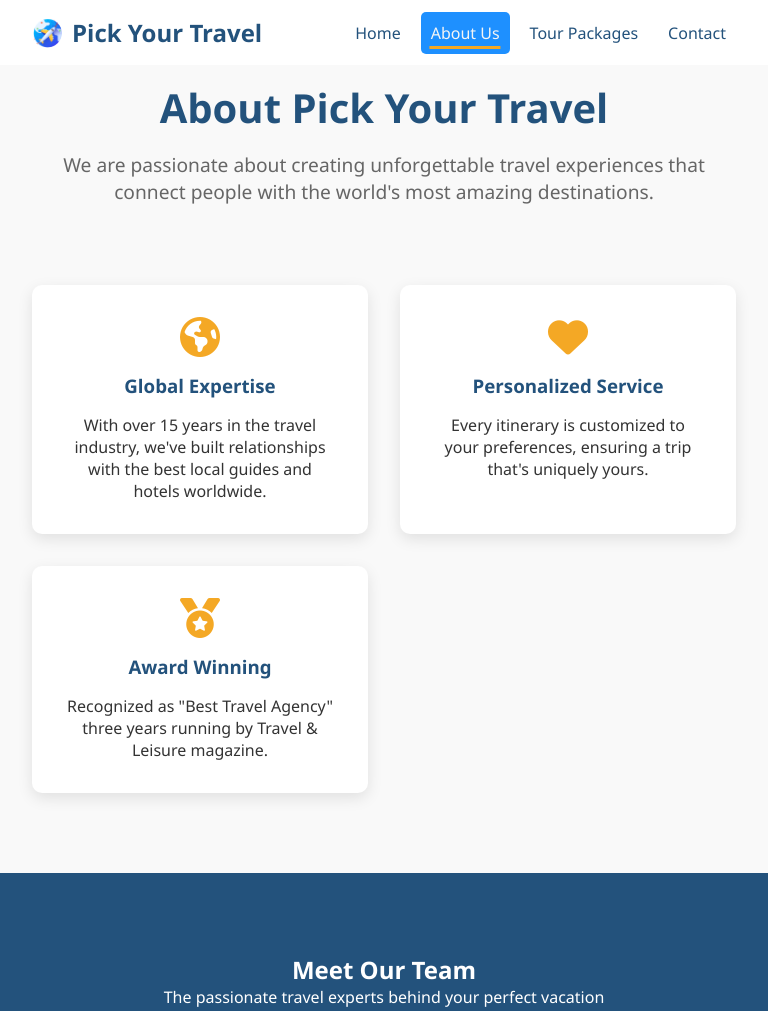
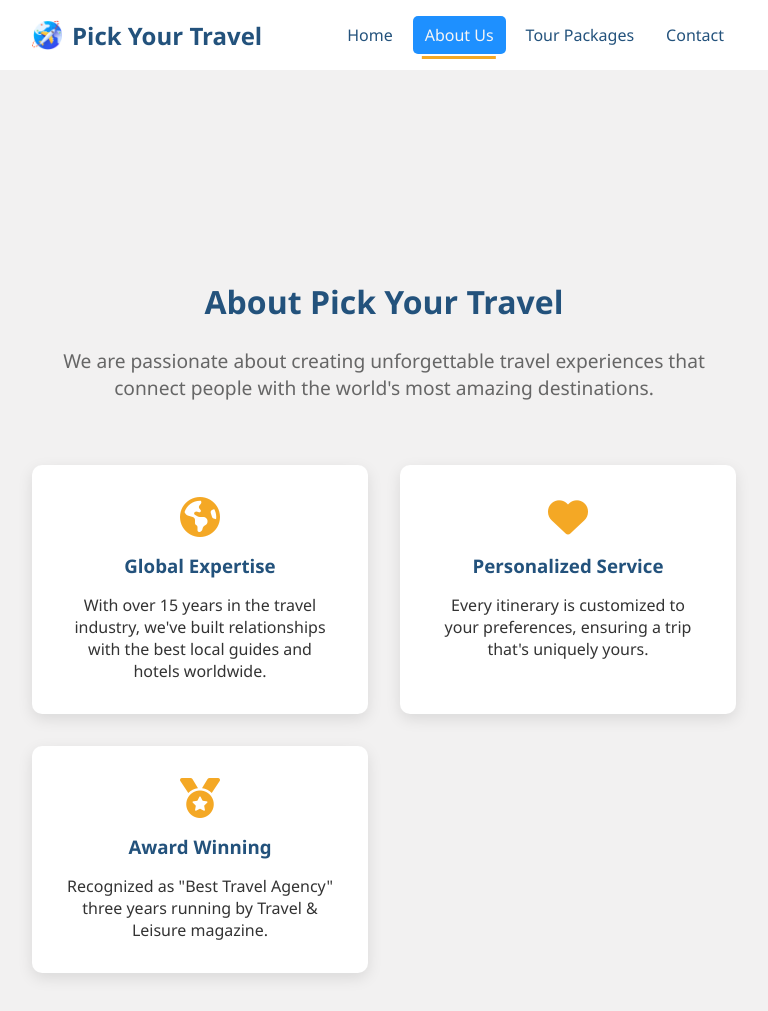
Before and after one commit to greeshmaprasad72/GrouProject_Responsive_TravelAgency, a plain HTML site: page about.html in a window 768 px wide. Shown: the top 1011 px of the page. Drawn offline with Linux system fonts and the light colour scheme.

Commit message:
change navbar style and about.html page in media query

```diff
--- a/css/about.css
+++ b/css/about.css
@@ -20,7 +20,7 @@
 .about-header h2 {
     font-size: 2.5rem;
     color: #23527C;
-    margin-bottom: 1rem;
+    margin: 3rem 0 1.5rem 0;
 }
 
 .about-header p {
@@ -85,3 +85,22 @@
     margin-bottom: 1rem;
     border: 5px solid #f4a825;
 }
+
+@media (max-width: 768px) {
+    .about-header h2 {
+        font-size: 2rem;
+        margin: 12.5rem 0 1.5rem 0;
+    }
+    .about-section {
+        background-color: #f2f1f1;
+    }
+    .about-content {
+        gap: 2rem;
+    }
+    .team-section {
+        padding: 4rem 2rem;
+    }
+    .team-section h2 {
+        margin-bottom: 1rem;
+    }
+}
--- a/css/styles.css
+++ b/css/styles.css
@@ -1,64 +1,76 @@
-*{
+* {
     margin: 0;
     padding: 0;
     box-sizing: border-box;
 }
-body{
+
+body {
     font-family: 'Segoe UI', Tahoma, Geneva, Verdana, sans-serif;
     color: white;
 }
-header{
+
+header {
     display: flex;
-    justify-content: space-between;
+    flex-direction: column;
+    /* Stack logo and nav vertically */
     align-items: center;
+    /* Center everything */
+    padding: 1rem;
+    background-color: #fff;
+    position: fixed;
+    z-index: 10;
     width: 100%;
-    padding: 1rem 2rem;
-    background-color: #fff;
-    color: black;
-    position: absolute;
-    z-index: 10;
 }
 
-.logo-container{
+.logo-container {
     display: flex;
-    align-self: center;
-    justify-content: center;
-    gap: 5px;
+    align-items: center;
+    gap: 10px;
+    margin-bottom: 1rem;
+    /* Space between logo and nav */
 }
-.logo-container img{
+
+.logo-container img {
     width: 30px;
     height: 30px;
-    display: flex;
-    align-self: center;
-    align-items: center;
-    justify-content: center;
-    border-radius: 50%;
-    margin-right: 5px;
+}
 
-
-}
-.logo-container h1{
+.logo-container h1 {
     font-size: 24px;
     font-weight: bold;
     color: #23527C;
 }
-nav ul{
+
+nav ul {
     list-style: none;
     display: flex;
-    gap: 10px;
+    flex-direction: column;
+    /* Stack nav items vertically */
+    align-items: center;
+    /* Center nav items */
+    gap: 8px;
+    padding: 0;
+    margin: 0;
+    width: 100%;
+    /* Full width for centering */
 }
 
-nav a{
+nav a {
     text-decoration: none;
     color: #23527C;
-    font-weight: normal;
-    transition: color 0.3s;
-    padding: 10px;
+    padding: 8px 12px;
     border-radius: 5px;
     font-size: 16px;
+    display: block;
+    text-align: center;
+    /* Center text */
+    width: 100%;
+    /* Full width for better touch target */
     transition: background-color 0.3s;
 }
-nav a:hover{
+
+
+nav a:hover {
     color: #f5f5f5;
     background-color: #1E90FF;
 }
@@ -84,26 +96,30 @@ nav ul li a.active::after {
     background-color: #f4a825;
 }
 
-.section-main{
+.section-main {
     position: relative;
     height: 100vh;
     background: url('../images/bg.jpg') no-repeat center center/cover;
 }
-.section-content{
+
+.section-content {
     position: relative;
     padding: 20px;
     text-align: center;
     top: 35%;
 }
-.section-content h2{
+
+.section-content h2 {
     font-size: 3.2rem;
     margin-bottom: 1.5rem;
 }
-.section-content p{
+
+.section-content p {
     font-size: 1.5rem;
     margin-bottom: 2rem;
 }
-.explore-btn{
+
+.explore-btn {
     background-color: #f4a825;
     color: white;
     padding: 0.5rem 1rem;
@@ -113,7 +129,7 @@ nav ul li a.active::after {
     transition: background-color 0.3s;
 }
 
-.enquiry-form{
+.enquiry-form {
     display: flex;
     flex-direction: row;
     align-items: center;
@@ -134,7 +150,7 @@ nav ul li a.active::after {
 
 }
 
-.input-container{
+.input-container {
     display: flex;
     align-items: center;
     justify-content: center;
@@ -145,10 +161,13 @@ nav ul li a.active::after {
     background-color: white;
     color: black;
 }
-.input-container i{
+
+.input-container i {
     margin-right: 0.5rem;
 }
-.input-container input,textarea{
+
+.input-container input,
+textarea {
     border: none;
     outline: none;
     width: 100%;
@@ -161,7 +180,7 @@ nav ul li a.active::after {
 }
 
 
-.submit-btn{
+.submit-btn {
     background-color: #f4a825;
     border: none;
     padding: 0.5rem;
@@ -176,3 +195,28 @@ nav ul li a.active::after {
     -ms-border-radius: 5px;
     -o-border-radius: 5px;
 }
+
+
+@media (min-width: 768px) {
+    header {
+        flex-direction: row;
+        /* Logo and nav side by side */
+        justify-content: space-between;
+        padding: 1rem 2rem;
+    }
+
+    .logo-container {
+        margin-bottom: 0;
+    }
+
+    nav ul {
+        flex-direction: row;
+        /* Horizontal nav items */
+        width: auto;
+        /* Don't force full width */
+    }
+
+    nav a {
+        width: auto;
+    }
+}
```
